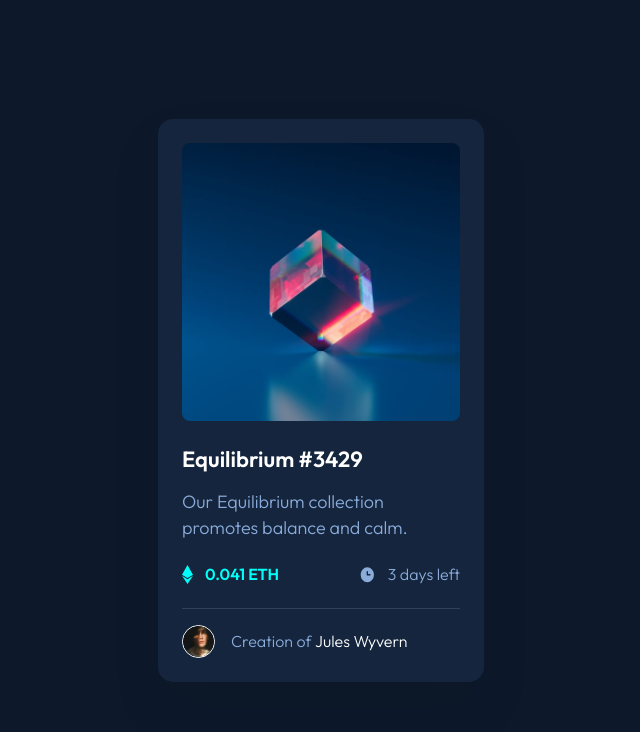
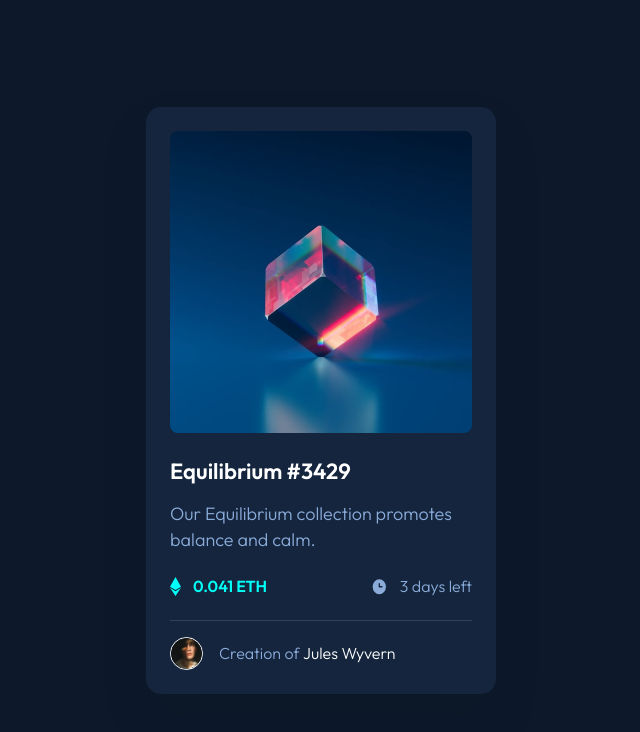
Before and after one commit to Yasmine10/nft-preview-card-component, a website: page index.html in a window 1280 px wide. Shown: the whole page, without its empty margins (319-959 px from the left). Drawn offline with Linux system fonts and the light colour scheme.

Commit message:
changed image size for large screens

```diff
--- a/app/scss/components/_card.scss
+++ b/app/scss/components/_card.scss
@@ -28,6 +28,11 @@
     height: 278px;
 
     border-radius: $img-border-radius;
+
+    @include mq(large) {
+      width: 302px;
+      height: 302px;
+    }
 
     &::before {
       content: url('/app/assets/images/icon-view.svg');
```
Also changed, not shown: dist/css/main.css, 1 other file.
